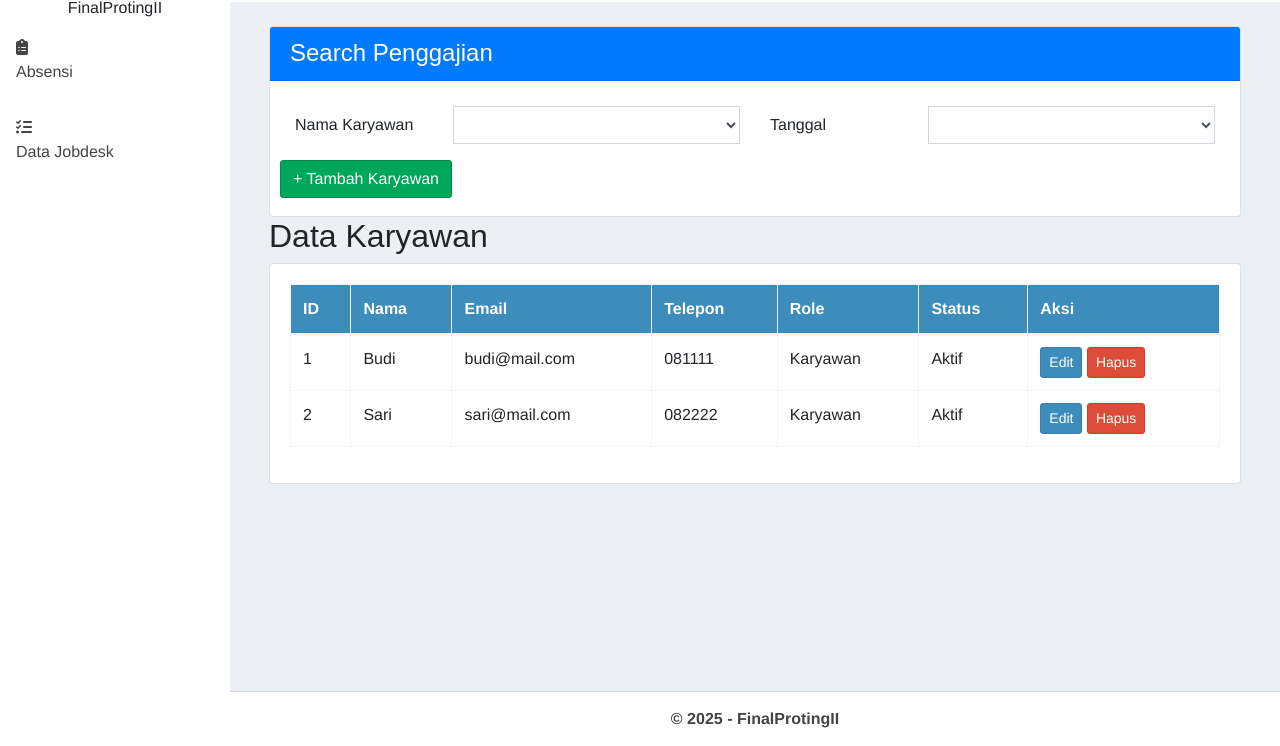
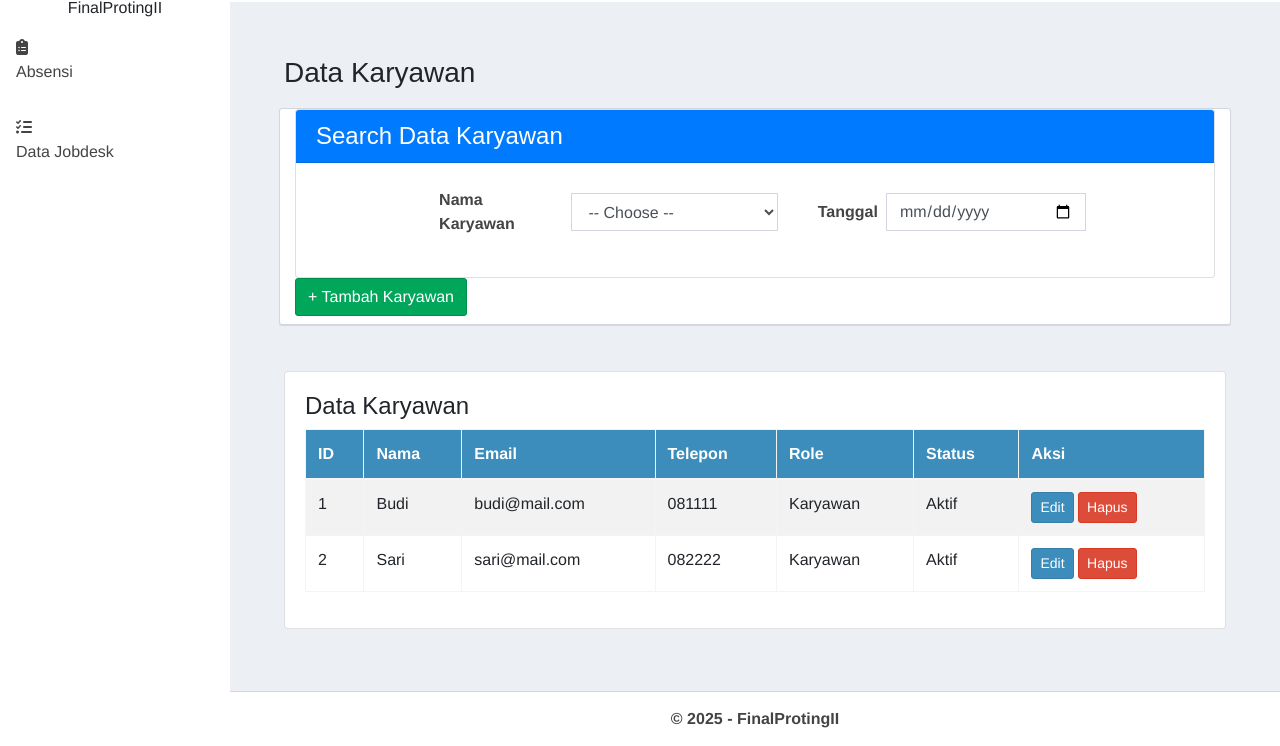
Before and after one commit to dewacopz123/FinalProtingII, an ASP.NET Core app: page /DataKaryawan/Index in a window 1280 px wide. Shown: the part 54-800 px from the top of the page. Run offline with ASP.NET Core 8, Linux system fonts and the light colour scheme; lists and menus that the app fills with data are empty; style sheets or scripts are compiled from the project's sources.

Commit message:
Update Tampilan DataKaryawan

```diff
--- a/FinalProtingII/Controllers/DataKaryawanController.cs
+++ b/FinalProtingII/Controllers/DataKaryawanController.cs
@@ -20,7 +20,7 @@ namespace FinalProtingII.Controllers
 
         public IActionResult Create()
         {
-            return PartialView("Create");
+            return PartialView("_FormCreate");
         }
 
         [HttpPost]
@@ -39,7 +39,7 @@ namespace FinalProtingII.Controllers
             if (karyawan == null)
                 return NotFound();
 
-            return PartialView("Edit", karyawan);
+            return PartialView("_FormEdit", karyawan);
         }
 
         // POST: Edit
@@ -67,7 +67,7 @@ namespace FinalProtingII.Controllers
             if (karyawan == null)
                 return NotFound();
 
-            return PartialView("Delete", karyawan);
+            return PartialView("_FormDelete", karyawan);
         }
 
         // POST: DeleteConfirmed
--- a/FinalProtingII/Views/DataKaryawan/Index.cshtml
+++ b/FinalProtingII/Views/DataKaryawan/Index.cshtml
@@ -4,73 +4,25 @@
     ViewBag.ActiveMenu = "DataKaryawan";
 }
 
-<div class="container-fluid">
-    <div class="card card-primary card-outline">
-        <div class="card-header bg-primary text-white">
-            <h4 class="card-title mb-0">Search Penggajian</h4>
-        </div>
-        <div class="card-body" style="padding: 25px 25px 10px 25px">
-            <div class="row">
-                <div class="col-lg-6">
-                    <div class="form-group row">
-                        <label class="col-sm-4 col-form-label">Nama Karyawan</label>
-                        <div class="col-sm-8">
-                            <select class="form-control" id="searchKaryawanName"></select>
-                        </div>
-                    </div>
-                </div>
-                <div class="col-lg-6">
-                    <div class="form-group row">
-                        <label class="col-sm-4 col-form-label">Tanggal</label>
-                        <div class="col-sm-8">
-                            <select class="form-control" id="searchDate"></select>
-                        </div>
-                    </div>
-                </div>
-            </div>
-            <div class="row">
-                <button class="btn btn-success mb-2 open-modal" data-url="@Url.Action("Create")">+ Tambah Karyawan</button>
+<section class="content">
+    <div class="col-xs-12">
+        <div id="divTitle">
+            <div class="content-header">
+                <h3>@ViewData["Title"]</h3>
             </div>
         </div>
-    </div>
-
-    <h2>Data Karyawan</h2>
-
-    <div class="card">
-        <div class="card-body">
-            <table class="table table-bordered">
-                <thead>
-                    <tr>
-                        <th>ID</th>
-                        <th>Nama</th>
-                        <th>Email</th>
-                        <th>Telepon</th>
-                        <th>Role</th>
-                        <th>Status</th>
-                        <th>Aksi</th>
-                    </tr>
-                </thead>
-                <tbody>
-                    @foreach (var k in Model)
-                    {
-                        <tr>
-                            <td>@k.Id</td>
-                            <td>@k.Nama</td>
-                            <td>@k.Email</td>
-                            <td>@k.Telepon</td>
-                            <td>@k.Role</td>
-                            <td>@(k.Status == 1 ? "Aktif" : "Tidak Aktif")</td>
-                            <td>
-                                <button class="btn btn-primary btn-sm open-modal" data-url="@Url.Action("Edit", new { id = k.Id })">Edit</button>
-                                <button class="btn btn-danger btn-sm open-modal" data-url="@Url.Action("Delete", new { id = k.Id })">Hapus</button>
-                            </td>
-                        </tr>
-                    }
-                </tbody>
-            </table>
+        <div id="divSearch">
+            @Html.Partial("_SearchCriteria")
+        </div>
+        <div id="divGrid">
+            @Html.Partial("_GridView")
         </div>
     </div>
-</div>
+</section>
+
+<script>
+    window.onresize = function () { resizeGrid() }
+</script>
 
 <!-- Tempat modal akan dimuat -->
 <div id="dataKaryawan"></div>
--- /dev/null
+++ b/FinalProtingII/Views/DataKaryawan/_GridView.cshtml
@@ -0,0 +1,39 @@
+<div class="container-fluid">
+    <div class="card mt-3">
+        <div class="card-body">
+        <h4>Data Karyawan</h4>
+            <div class="table-responsive" style="max-height: 400px; overflow-y: auto;">
+                <table id="tabelKaryawan" class="table table-bordered table-striped">
+                    <thead>
+                        <tr>
+                            <th>ID</th>
+                            <th>Nama</th>
+                            <th>Email</th>
+                            <th>Telepon</th>
+                            <th>Role</th>
+                            <th>Status</th>
+                            <th>Aksi</th>
+                        </tr>
+                    </thead>
+                    <tbody>
+                        @foreach (var k in Model)
+                        {
+                            <tr>
+                                <td>@k.Id</td>
+                                <td>@k.Nama</td>
+                                <td>@k.Email</td>
+                                <td>@k.Telepon</td>
+                                <td>@k.Role</td>
+                                <td>@(k.Status == 1 ? "Aktif" : "Tidak Aktif")</td>
+                                <td>
+                                    <button class="btn btn-primary btn-sm open-modal" data-url="@Url.Action("Edit", new { id = k.Id })">Edit</button>
+                                    <button class="btn btn-danger btn-sm open-modal" data-url="@Url.Action("Delete", new { id = k.Id })">Hapus</button>
+                                </td>
+                            </tr>
+                        }
+                    </tbody>
+                </table>
+            </div>
+        </div>
+    </div>
+</div>
--- /dev/null
+++ b/FinalProtingII/Views/DataKaryawan/_SearchCriteria.cshtml
@@ -0,0 +1,40 @@
+<div class="box-header">
+    <div class="row">
+        <div class="col-lg-12 form-horizontal">
+            <div class="box box-default box-solid">
+                <div class="container-fluid">
+                    <div class="card card-primary card-outline">
+                        <div class="card-header bg-primary text-white">
+                            <h4 class="card-title mb-0">Search Data Karyawan</h4>
+                        </div>
+                        <div class="card-body" style="padding: 25px">
+                            <div class="row justify-content-center mb-3">
+                                <div class="d-flex align-items-center" style="gap: 40px;">
+                                    <!-- Nama Karyawan -->
+                                    <div class="form-group d-flex align-items-center mb-0">
+                                        <label for="searchKaryawanName" class="mb-0 font-weight-bold col-5">Nama Karyawan</label>
+                                        <select class="form-control" id="searchKaryawanName" style="min-width: 200px;">
+                                            <option value="">-- Choose --</option>
+                                        </select>
+                                    </div>
+
+                                    <!-- Waktu -->
+                                    <div class="form-group d-flex align-items-center mb-0">
+                                        <label for="searchDate" class="mr-2 mb-0 font-weight-bold">Tanggal</label>
+                                        <input type="date" class="form-control" id="searchDate" style="min-width: 200px;" />
+                                    </div>
+
+                                </div>
+                            </div>
+                        </div>
+                    </div>
+                    <div class="row">
+                        <div class="col-md-12 text-left mb-6 ">
+                            <button class="btn btn-success mb-2 open-modal" data-url="@Url.Action("Create")">+ Tambah Karyawan</button>
+                        </div>
+                    </div>
+                </div>
+            </div>
+        </div>
+    </div>
+</div>
```
Also changed, not shown: FinalProtingII/Views/DataKaryawan/_FormCreate.cshtml (renamed from FinalProtingII/Views/DataKaryawan/Create.cshtml), FinalProtingII/Views/DataKaryawan/_FormDelete.cshtml (renamed from FinalProtingII/Views/DataKaryawan/Delete.cshtml), FinalProtingII/Views/DataKaryawan/_FormEdit.cshtml (renamed from FinalProtingII/Views/DataKaryawan/Edit.cshtml).
